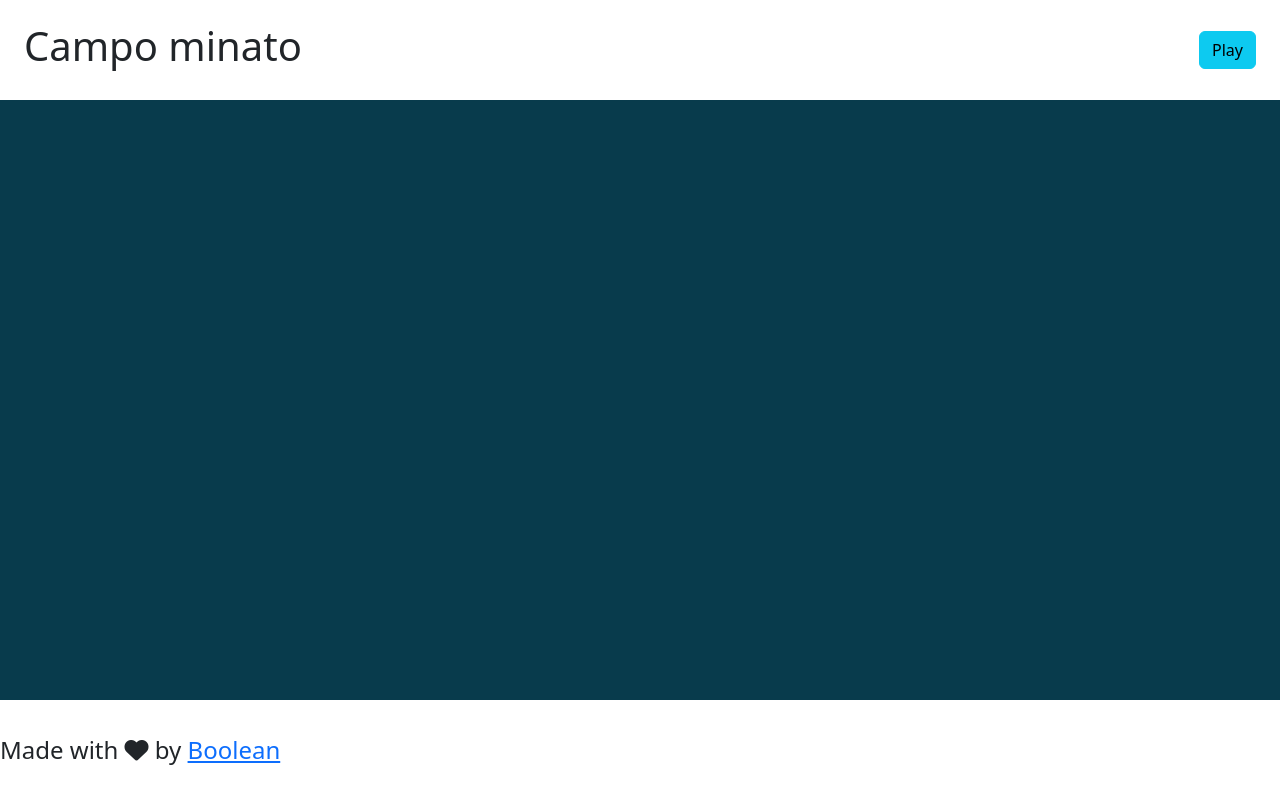
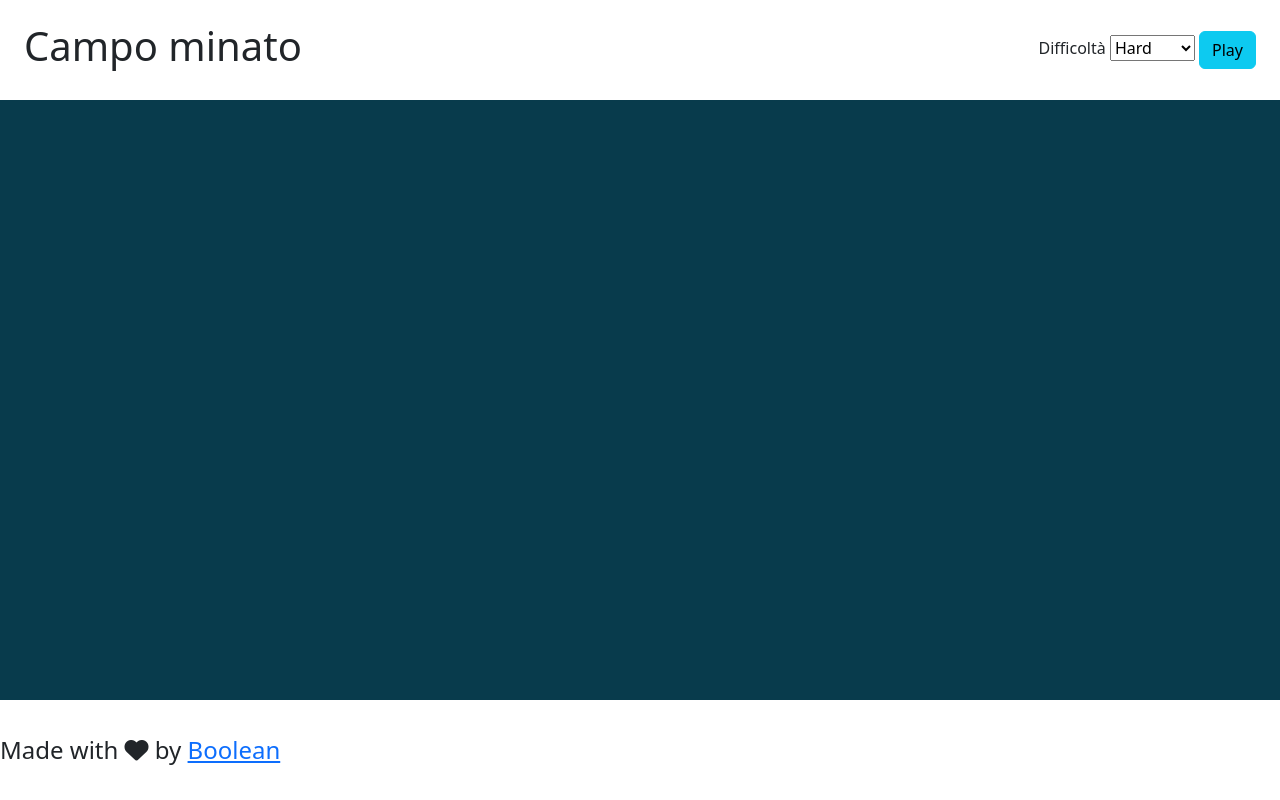
Before and after one commit to AndreaLivornese/js-campominato-grid, a plain HTML site: page index.html in a window 1280 px wide. Drawn offline with nearby package versions, Linux system fonts and the light colour scheme.

Commit message:
fix: ora è possibile clickare ripetutamente il tasto play e non verranno concatenate le altre "grigle create"

```diff
--- a/index.html
+++ b/index.html
@@ -20,7 +20,15 @@
             Campo minato
         </h1>
 
-        <button id="btn-play" class="btn btn-info ">Play</button>
+        <div>
+            <label for="">Difficoltà</label>
+            <select id="difficulty">
+                <option value="10">Hard</option>
+                <option value="9">Medium</option>
+                <option value="7">Easy</option>
+            </select>
+            <button id="btn-play" class="btn btn-info ">Play</button>
+        </div>
     </header>
 
     <main>
--- a/js/script.js
+++ b/js/script.js
@@ -5,6 +5,11 @@ const gridEl = document.querySelector("#grid");
 
 document.querySelector("#btn-play").addEventListener("click",
     function(){
+
+        gridEl.innerHTML= "";
+
+        const difficultyChoice = document.querySelector("#difficulty").value;
+        console.log(difficultyChoice);
 
         for(let i=1; i<=100; i++){
             const newDivEl= document.createElement("div");
```
